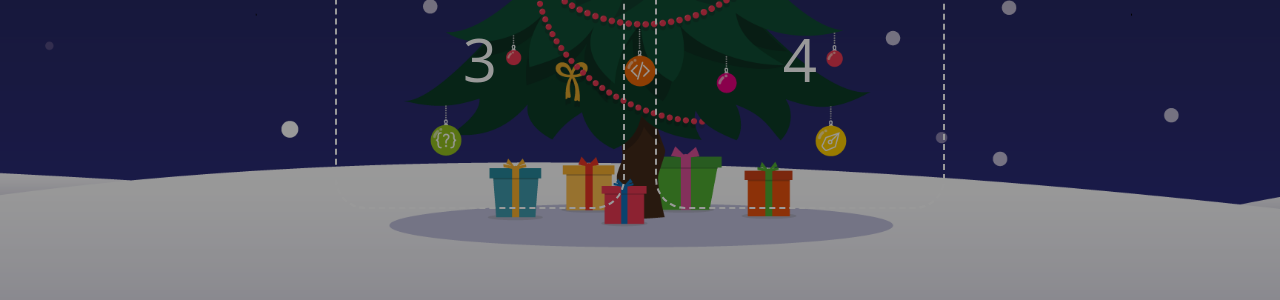
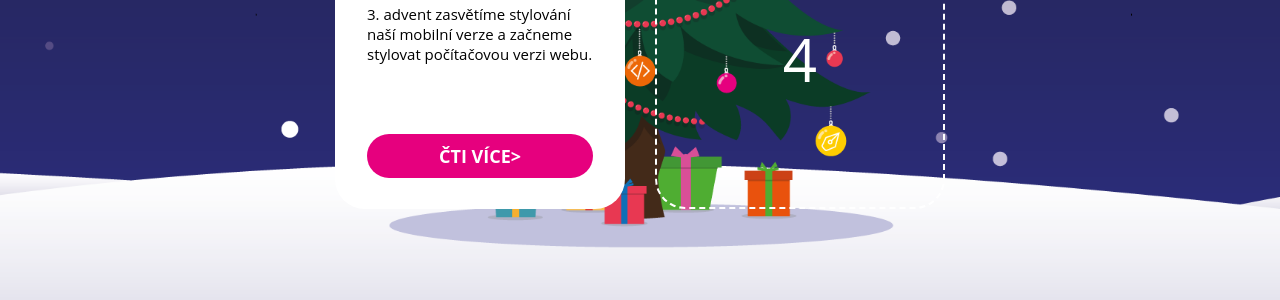
Before and after one commit to aellopos/Codemas-2020-landing-page, a plain HTML site: page index.html in a window 1280 px wide. Shown: the part 500-800 px from the top of the page. Drawn offline with Linux system fonts and the light colour scheme.

Commit message:
3. advent - text added

```diff
--- a/index.html
+++ b/index.html
@@ -32,8 +32,14 @@
                     ></a>
             </div>
         </div>
-        <div class="advent-item">
-            3
+        <div class="advent-item bg-color-white">
+            <div class="advent-item-content">
+                <h2>3. ADVENT</h2>
+                <p>
+                    3. advent zasvětíme stylování naší mobilní verze a začneme stylovat počítačovou verzi webu.
+                </p>
+                <a href="#" id="advent-3">ČTI VÍCE></a>
+            </div>
         </div>
         <div class="advent-item">
             4
@@ -54,9 +60,10 @@
 
     <script>
         let popUp3 = document.querySelector("#pop-up-3");
-        let advent3 = document.querySelector("");
-
-        popUp3.style.display = "block";
+        let advent3 = document.querySelector("#advent-3");
+        advent3.addEventListener("click", function popUp3() {
+            popUp3.style.display = "block";
+        });
     </script>
 </body>
 
--- a/style.css
+++ b/style.css
@@ -83,6 +83,7 @@ a:hover {
 }
 
 .pop-up {
+  display: none;
   position: fixed;
   z-index: 999;
   padding-top: 20%;
```
